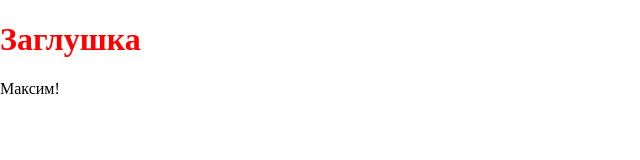
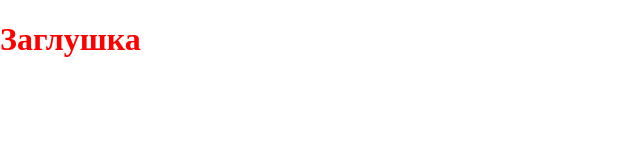
Before and after one commit to TemporaryAccountForExample/experiment, a plain HTML site: page index.html in a window 1280 px wide. Shown: the full height of the page, 0-640 px from the left. Drawn offline with Linux system fonts and the light colour scheme.

Commit message:
Спасаем Максима

```diff
--- a/index.html
+++ b/index.html
@@ -9,6 +9,5 @@
 </head>
 <body>
   <h1>Заглушка</h1>
-  <p>Максим!</p>
 </body>
 </html>
```
